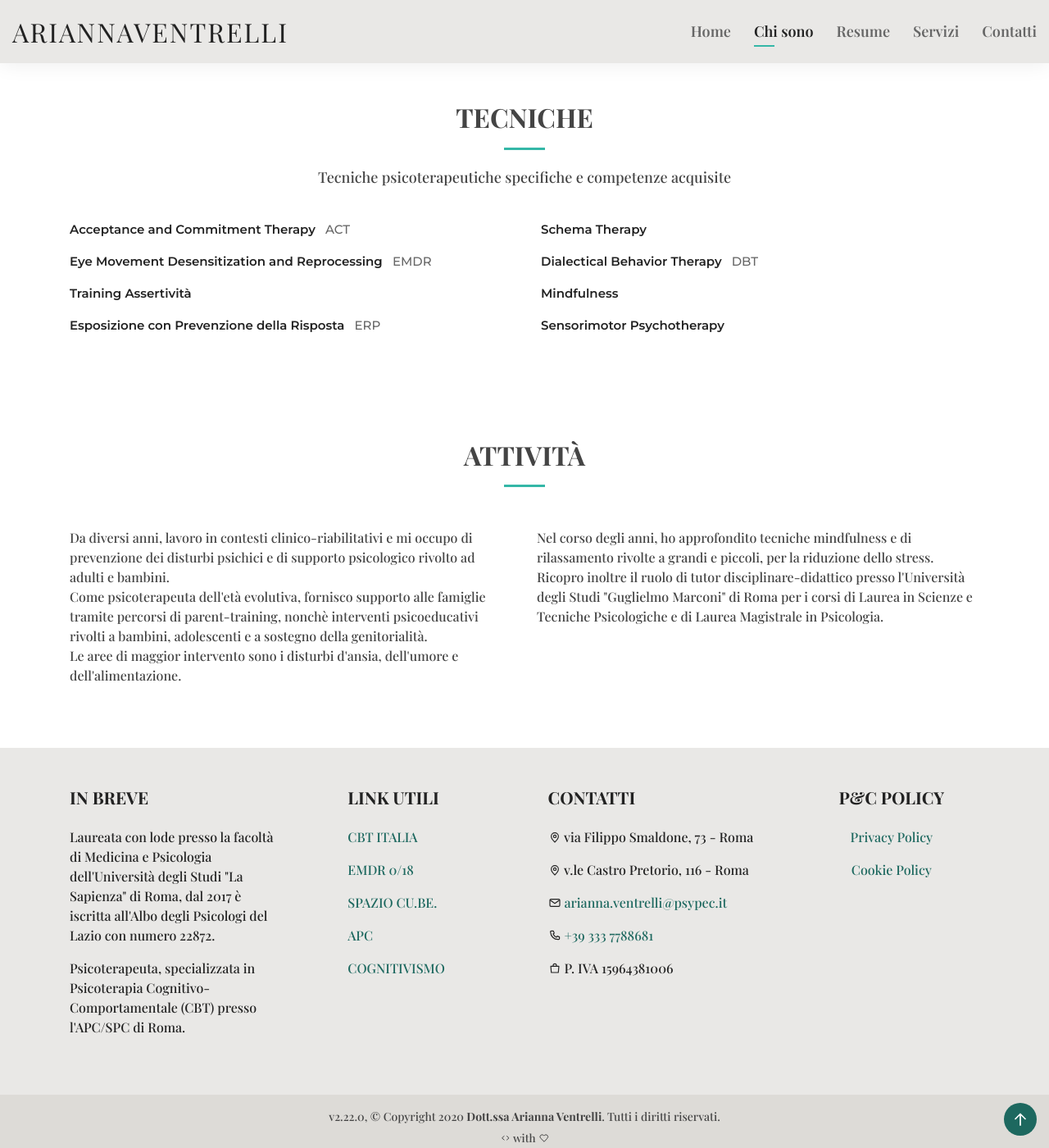
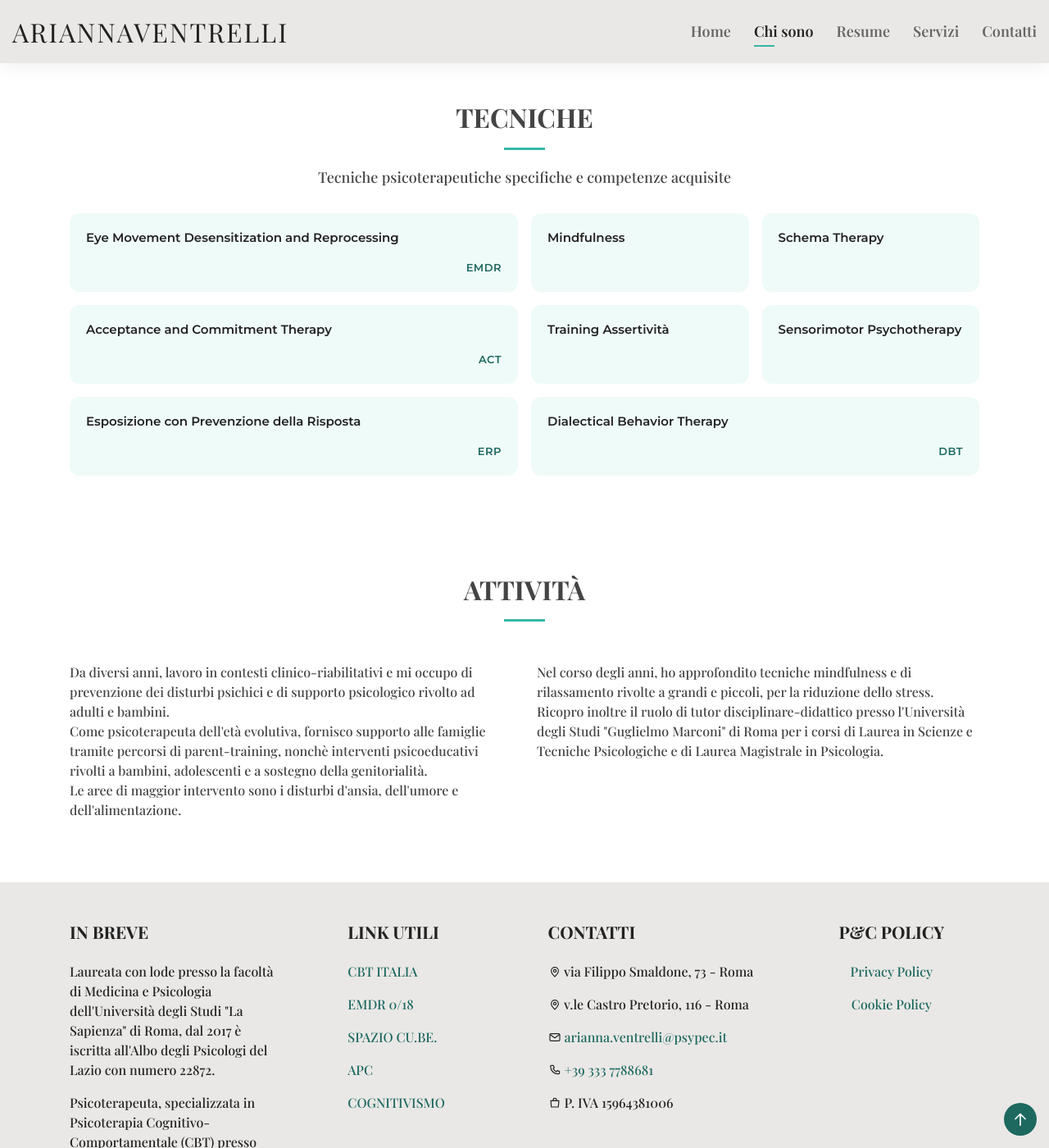
Before and after one commit to venari-psycho/venari-psycho.github.io, a Jekyll site: the page built from about.html, in a window 1280 px wide and 1400 px high, scrolled down 739 px. Shown: the whole window at 82% size. Built offline with Jekyll 4.4.1, drawn with Linux system fonts in a browser that asks for light colours; some web fonts are replaced.

Commit message:
Lay the techniques out as a content-driven grid
The plain two-column list read as inert. The techniques are now tiles on a
tinted surface, and the grid is asymmetric because the names are: the four
long ones span two cells, the four short ones span one. Twelve cells across
three rows, filled exactly, with no empty tile.

The asymmetry comes from the content rather than from decoration, which is
the difference between this and the identical card grid the services page
just moved away from. These are eight short names with no descriptions, so
there is no icon-heading-paragraph pattern to repeat.

- Tiles use `--brand-surface`, 12px corners, no shadow. Name at the top,
  acronym bottom right in `--brand-ink`.
- Hover deepens the surface and lifts the tile 2px, gated behind
  `(hover: hover) and (pointer: fine)` so touch does not leave it stuck.
- Entry is a 40ms cascade, fade only: `#main` is already rising 12px with
  `.enter`, and a second translate on the children would double the
  movement. Reduced motion drops the delays and the lift.

Contrast: 15:1 for the names, 6.2:1 for the acronyms.

Co-Authored-By: Claude Opus 5 <noreply@anthropic.com>

```diff
--- a/about.html
+++ b/about.html
@@ -68,16 +68,18 @@ layout: default
         </p>
       </div>
 
-      <!-- Elenco di metodi, non misure: nessuna barra, nessun livello. -->
-      <ul class="technique-list">
-        <li class="technique">Acceptance and Commitment Therapy <span class="technique-acronym">ACT</span></li>
-        <li class="technique">Eye Movement Desensitization and Reprocessing <span class="technique-acronym">EMDR</span></li>
+      <!-- Elenco di metodi, non misure. La larghezza di ogni riquadro
+           dipende dalla lunghezza del nome: l'asimmetria nasce dal
+           contenuto e le celle riempiono la griglia senza buchi. -->
+      <ul class="technique-grid">
+        <li class="technique technique--wide">Eye Movement Desensitization and Reprocessing <span class="technique-acronym">EMDR</span></li>
+        <li class="technique">Mindfulness</li>
+        <li class="technique">Schema Therapy</li>
+        <li class="technique technique--wide">Acceptance and Commitment Therapy <span class="technique-acronym">ACT</span></li>
         <li class="technique">Training Assertivit&agrave;</li>
-        <li class="technique">Esposizione con Prevenzione della Risposta <span class="technique-acronym">ERP</span></li>
-        <li class="technique">Schema Therapy</li>
-        <li class="technique">Dialectical Behavior Therapy <span class="technique-acronym">DBT</span></li>
-        <li class="technique">Mindfulness</li>
         <li class="technique">Sensorimotor Psychotherapy</li>
+        <li class="technique technique--wide">Esposizione con Prevenzione della Risposta <span class="technique-acronym">ERP</span></li>
+        <li class="technique technique--wide">Dialectical Behavior Therapy <span class="technique-acronym">DBT</span></li>
       </ul>
 
     </div>
--- a/assets/css/style.css
+++ b/assets/css/style.css
@@ -578,35 +578,69 @@ section.cookie-policy-section {
 /*--------------------------------------------------------------
 # Tecniche
 # Un elenco di metodi, non di misure: le barre precedenti erano tutte
-# al 100%, quindi non portavano informazione.
+# al 100%, quindi non portavano informazione. La griglia è asimmetrica
+# perché lo sono i nomi, non per decorazione: i quattro nomi lunghi
+# occupano due celle, i quattro corti una, e le tre righe si chiudono
+# esatte senza celle vuote.
 --------------------------------------------------------------*/
-.technique-list {
-  columns: 2;
-  column-gap: 40px;
+.technique-grid {
+  display: grid;
+  grid-template-columns: 1fr;
+  gap: 16px;
   margin: 0;
   padding: 0;
   list-style: none;
 }
 
 .technique {
-  break-inside: avoid;
-  padding: 9px 0;
+  display: flex;
+  flex-direction: column;
+  justify-content: space-between;
+  gap: 10px;
+  padding: 20px;
+  border-radius: 12px;
+  background: var(--brand-surface);
   font-family: "Montserrat", sans-serif;
   font-size: 15px;
   font-weight: 600;
-  line-height: 1.4;
+  line-height: 1.35;
   color: var(--ink);
+  transition: background-color 250ms var(--ease-out), transform 250ms var(--ease-out);
 }
 
 .technique-acronym {
-  margin-left: 8px;
-  font-weight: 500;
-  color: var(--ink-muted);
+  align-self: flex-end;
+  font-size: 13px;
+  letter-spacing: 0.5px;
+  color: var(--brand-ink);
 }
 
-@media (max-width: 767px) {
-  .technique-list {
-    columns: 1;
+/* Il sollevamento solo dove esiste un puntatore vero: sul touch
+   l'hover scatta al tocco e resta appiccicato. */
+@media (hover: hover) and (pointer: fine) {
+  .technique:hover {
+    background: var(--brand-surface-alt);
+    transform: translateY(-2px);
+  }
+}
+
+@media (min-width: 768px) {
+  .technique-grid {
+    grid-template-columns: repeat(2, 1fr);
+  }
+
+  .technique {
+    min-height: 96px;
+  }
+
+  .technique--wide {
+    grid-column: span 2;
+  }
+}
+
+@media (min-width: 992px) {
+  .technique-grid {
+    grid-template-columns: repeat(4, 1fr);
   }
 }
 
@@ -1028,6 +1062,12 @@ iframe:focus-visible {
   }
 }
 
+@keyframes enter-fade {
+  from {
+    opacity: 0;
+  }
+}
+
 .enter {
   animation: enter-rise 450ms var(--ease-out) both;
 }
@@ -1046,6 +1086,21 @@ iframe:focus-visible {
 
 .service-group:nth-of-type(2) { animation-delay: 80ms; }
 .service-group:nth-of-type(3) { animation-delay: 160ms; }
+
+/* Tecniche: solo dissolvenza, non spostamento. #main sta già salendo di
+   12px con .enter, e un secondo translate sui figli raddoppierebbe il
+   movimento. La cascata a 40ms chiude in 730ms. */
+.technique {
+  animation: enter-fade 450ms var(--ease-out) both;
+}
+
+.technique:nth-child(2) { animation-delay: 40ms; }
+.technique:nth-child(3) { animation-delay: 80ms; }
+.technique:nth-child(4) { animation-delay: 120ms; }
+.technique:nth-child(5) { animation-delay: 160ms; }
+.technique:nth-child(6) { animation-delay: 200ms; }
+.technique:nth-child(7) { animation-delay: 240ms; }
+.technique:nth-child(8) { animation-delay: 280ms; }
 
 /*--------------------------------------------------------------
 # Movimento ridotto
@@ -1076,13 +1131,14 @@ iframe:focus-visible {
 
   .enter,
   #hero .container,
-  .service-group {
+  .service-group,
+  .technique {
     animation: enter-fade 200ms var(--ease-out) both;
     animation-delay: 0ms !important;
   }
 
-  @keyframes enter-fade {
-    from { opacity: 0; }
+  .technique:hover {
+    transform: none;
   }
 
   .icon-scroll {
```
